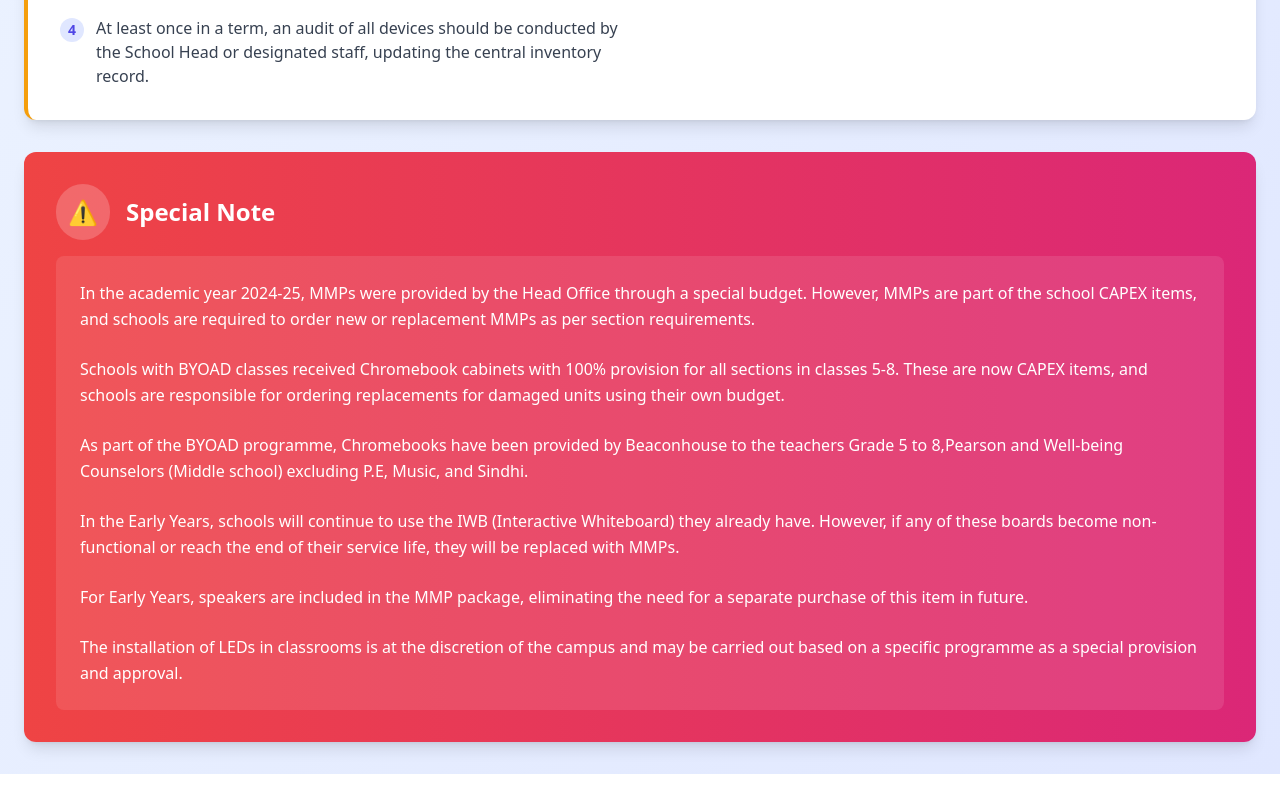
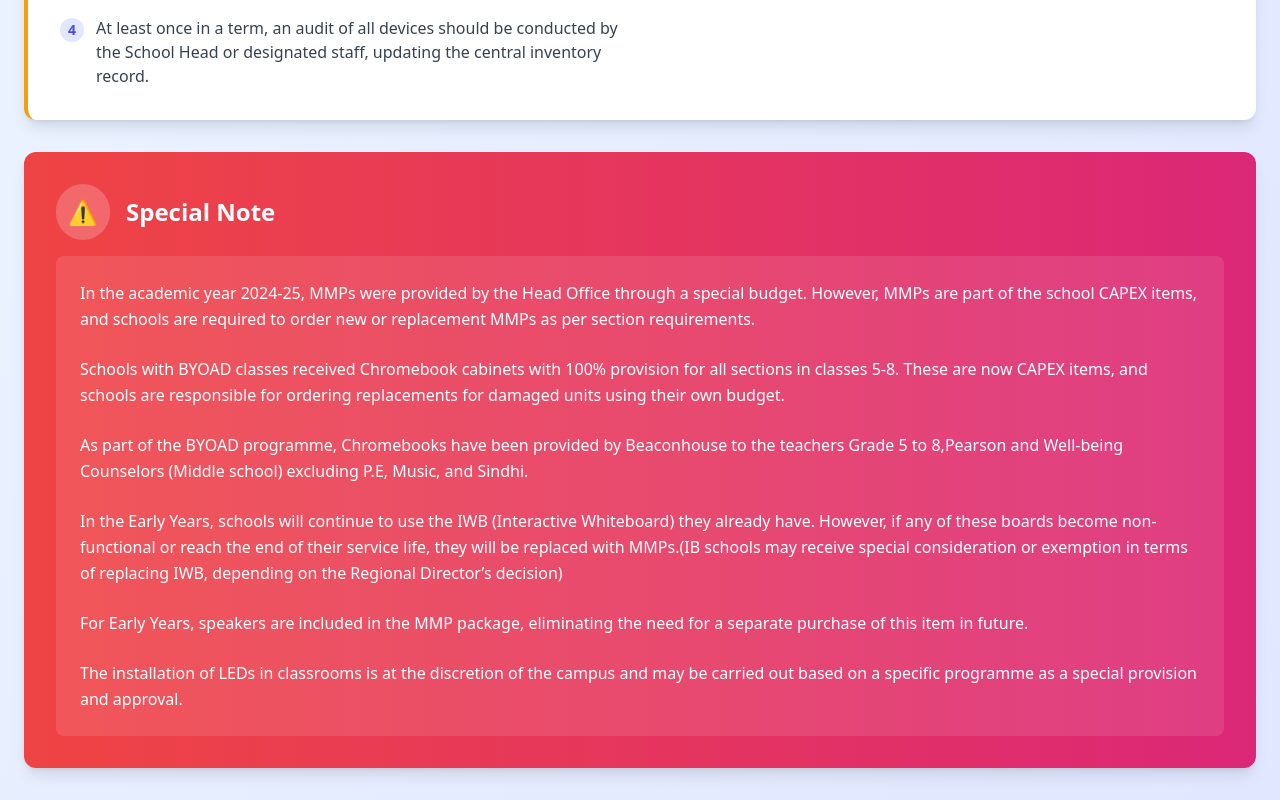
Before and after one commit to adenw715-debug/Toolsessentials, a React (Vite) app: page / in a window 1280 px wide. Shown: the part 1215-2015 px from the top of the page. Before the commit the page ends 1989 px from the top, so only its background shows below. Built offline with nearby package versions, Linux system fonts and the light colour scheme.

Commit message:
Clarify IWB replacement policy for IB schools
Added clarification regarding IWB replacement for IB schools.

```diff
--- a/src/App.tsx
+++ b/src/App.tsx
@@ -513,7 +513,7 @@ function App() {
             <br />
             <p className="leading-relaxed">As part of the BYOAD programme, Chromebooks have been provided by Beaconhouse to the teachers Grade 5 to 8,Pearson and Well-being Counselors (Middle school) excluding P.E, Music, and Sindhi.</p>
             <br />
-            <p className="leading-relaxed">In the Early Years, schools will continue to use the IWB (Interactive Whiteboard) they already have. However, if any of these boards become non-functional or reach the end of their service life, they will be replaced with MMPs.</p>
+            <p className="leading-relaxed">In the Early Years, schools will continue to use the IWB (Interactive Whiteboard) they already have. However, if any of these boards become non-functional or reach the end of their service life, they will be replaced with MMPs.(IB schools may receive special consideration or exemption in terms of replacing IWB, depending on the Regional Director’s decision)</p>
             <br />
             <p className="leading-relaxed">For Early Years, speakers are included in the MMP package, eliminating the need for a separate purchase of this item in future.</p>
             <br />
```
